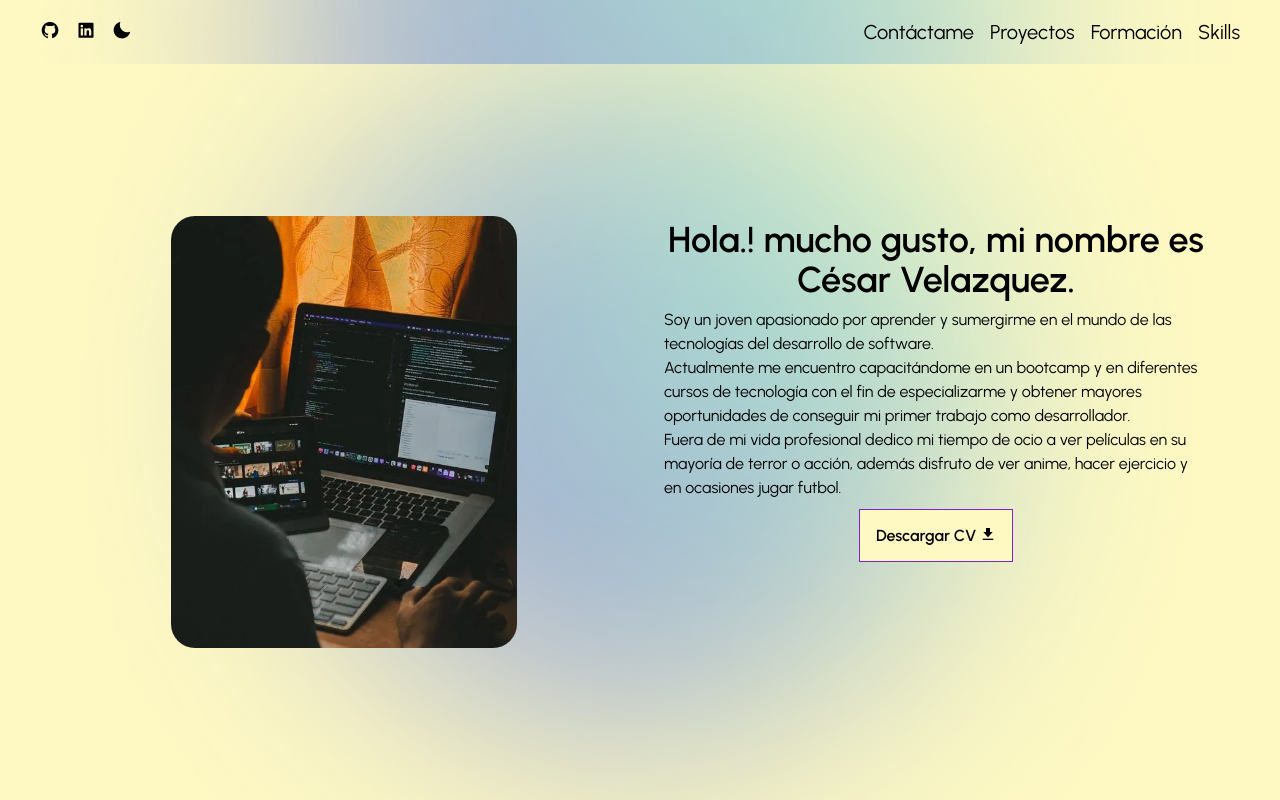
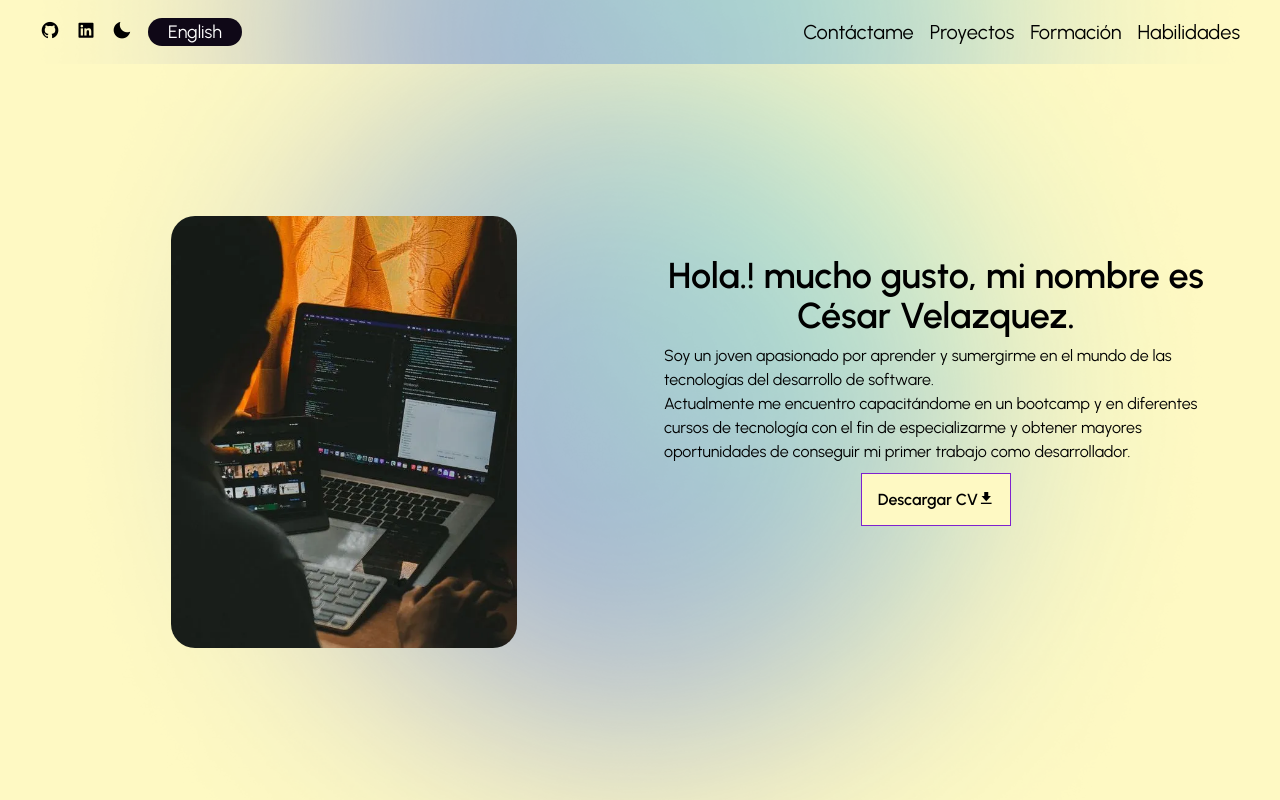
Before and after one commit to cesar-velazquez/miweb, a React (Vite) app: page / in a window 1280 px wide. Shown: the top 800 px of the page. Built offline with nearby package versions, Linux system fonts and the light colour scheme; what tailwindcss-animated would draw is missing.

Commit message:
add languages

```diff
--- a/package.json
+++ b/package.json
@@ -12,9 +12,11 @@
   "dependencies": {
     "@emailjs/browser": "^3.11.0",
     "animate.css": "^4.1.1",
+    "i18next": "^23.5.1",
     "react": "^18.2.0",
     "react-dom": "^18.2.0",
     "react-hook-form": "^7.46.1",
+    "react-i18next": "^13.2.2",
     "swiper": "^10.3.1",
     "tailwindcss-animated": "^1.0.1"
   },
--- a/src/App.jsx
+++ b/src/App.jsx
@@ -14,6 +14,7 @@ function App() {
   const [isOpen, setIsOpen] = useState(false)
   const [isdarkMode, setIsdarkMode] = useState(localStorage.getItem('theme') === 'dark')
   const [isloading, setIsloading] = useState(true)
+  const [currentLanguage, setCurrentLanguage] = useState('es')
 
   const MenuOpen = () => {
     setIsOpen(!isOpen)
@@ -40,7 +41,12 @@ useEffect (() =>{
       ) : (
         <main className='font-urbanist bg-yellow-100
         dark:bg-purple-bg dark:text-white  '>
-          <Navbar isdarkMode={isdarkMode} handleChangeMode={handleChangeMode} MenuOpen={MenuOpen} />
+          <Navbar
+          setCurrentLanguage={setCurrentLanguage}
+          currentLanguage={currentLanguage}
+          isdarkMode={isdarkMode}
+          handleChangeMode={handleChangeMode}
+          MenuOpen={MenuOpen} />
           {
             isOpen && <OpenMenu MenuOpen={MenuOpen} />
           }
--- a/src/components/About.jsx
+++ b/src/components/About.jsx
@@ -1,10 +1,12 @@
+import { t } from 'i18next'
 import React from 'react'
 
 const About = () => {
   return (
     // bg-[url(/imgs/fondo/RuedaLeft.jpg)] bg-left
     <main className='bg-yellow-100 bg-[url(/imgs/fondo/EllipseMiddle.png)] bg-left bg-no-repeat bg-cover
-    dark:bg-[url(/imgs/fondo/bgdesktop.png)] dark:bg-purple-bg dark:text-white transicion
+    dark:bg-[url(/imgs/fondo/bgdesktop.png)] dark:bg-purple-bg
+    dark:text-white transicion
     sm:bg-[url(/imgs/fondo/EllipseMiddle.png)] sm:bg-right  md:h-[100vh] sm:flex
     xl:max-w-[1200px] mx-auto ' >
 
@@ -13,20 +15,13 @@ const About = () => {
           <img className='w-[60%] rounded-3xl ' src="/imgs/mifoto.webp" alt="Mi foto" />
         </div>
         <div className='flex flex-col justify-center items-center'>
-          <h1 className='font-urbanist px-2 text-center md:text-3xl lg:text-4xl font-semibold' >Hola.! mucho gusto, mi nombre es <span className='border border-b-blue-800 border-none' > César Velazquez.</span></h1>
-          <p className='text-left font-urbanist px-4 py-2   '> Soy un joven apasionado por aprender y sumergirme en el mundo de las tecnologías
-            del desarrollo de software.
-            <br />
-            Actualmente me encuentro capacitándome en un bootcamp y en diferentes cursos de
-            tecnología con el fin de especializarme y obtener mayores oportunidades de conseguir
-            mi primer trabajo como desarrollador.
-            <br />
-            Fuera de mi vida profesional dedico mi tiempo de ocio a ver películas en su mayoría
-            de terror o acción, además disfruto de ver anime, hacer ejercicio y en ocasiones jugar
-            futbol.</p>
-            <div className='p-4 pb-8' >
-              <a className='p-4 border border-purple-700 bg-yellow-100 dark:bg-purple-bg dark:text-white dark:hover:text-purple-800 font-semibold hover:text-blue-600' href="/cv/César Velazquez Ortiz CV.pdf" target='_blank'>Descargar CV <i className='bx bxs-download dark:hover:text-yellow-200 hover:text-blue-500 '></i></a>
-            </div>
+          <h1 className='font-urbanist px-2 text-center md:text-3xl lg:text-4xl font-semibold' >{t('greeting')} <span className='border border-b-blue-800 border-none' > César Velazquez.</span></h1>
+          <p className='text-left font-urbanist px-4 py-2   '>{t('aboutfirst')}<br />{t('about')}<br />
+          </p>
+          <div className='p-4 pb-8' >
+            <a className='p-4 border border-purple-700 bg-yellow-100 dark:bg-purple-bg dark:text-white dark:hover:text-purple-800 font-semibold hover:text-blue-600' href="/cv/César Velazquez Ortiz CV.pdf"
+            target='_blank'>{t('downloadcv')}<i className='bx bxs-download dark:hover:text-yellow-200 hover:text-blue-500 '></i></a>
+          </div>
         </div>
       </div>
     </main>
--- a/src/components/Footer.jsx
+++ b/src/components/Footer.jsx
@@ -1,3 +1,4 @@
+import { t } from 'i18next'
 import React from 'react'
 
 const Footer = () => {
@@ -10,7 +11,7 @@ const Footer = () => {
                     <li><a href="https://www.linkedin.com/in/c%C3%A9sar-velazquez-722a9121b/" target="_blank"><i className='bx bxl-linkedin-square'></i></a></li>
                 </ul>
             </div>
-            <p className="text-center  "> © Copyright 2023 Realizado por <a href="#"><b>César
+            <p className="text-center  "> © {t('copyright')} <a href="#"><b>César
                 Velazquez</b></a> </p>
         </footer>
     )
--- a/src/components/Navbar.jsx
+++ b/src/components/Navbar.jsx
@@ -1,6 +1,18 @@
 import React from 'react'
+import { useTranslation } from 'react-i18next';
+import i18n from '../i18n';
 
-const Navbar = ({MenuOpen, handleChangeMode, isdarkMode}) => {
+const Navbar = ({ MenuOpen, handleChangeMode, isdarkMode, currentLanguage, setCurrentLanguage }) => {
+    const { t } = useTranslation();
+    const handleClick = () => {
+        if (currentLanguage === 'en') {
+            setCurrentLanguage('es');
+            i18n.changeLanguage('es');
+        } else {
+            setCurrentLanguage('en');
+            i18n.changeLanguage('en');
+        }
+    }
     return (
         <nav
             className='bg-[url(/imgs/fondo/EllipseMiddle.png)] px-4 bg-yellow-100 bg-center bg-cover bg-no-repeat
@@ -19,20 +31,23 @@ const Navbar = ({MenuOpen, handleChangeMode, isdarkMode}) => {
                                     <i className='cursor-pointer bx bxs-moon bx-spin-hover'></i>
                             }
                         </li>
+                        <button
+                            className="bg-purple-bg text-white text-lg px-5 rounded-3xl "
+                            onClick={handleClick}
+                        >{t('buttonT')}
+                        </button>
                     </ul>
                 </div>
                 {/* bg-blue-500 translate-x-1/2  */}
                 <div className='hidden sm:block sm:text-xl  '>
                     <ul id='about' className='flex gap-4'>
-                    <li><a href="#contact">Contáctame</a></li>
-                    <li><a href="#projects">Proyectos</a></li>
-                    <li><a href="#formation">Formación</a></li>
-                    <li><a href="#skills">Skills</a></li>
+                        <li><a href="#contact">{t('Contact')}</a></li>
+                        <li><a href="#projects">{t('Projects')}</a></li>
+                        <li><a href="#formation">{t('formation')}</a></li>
+                        <li><a href="#skills">{t('Skills')}</a></li>
                     </ul>
                 </div>
-            {/* <div> */}
                 <i onClick={MenuOpen} className='sm:hidden bx bx-menu cursor-pointer'></i>
-            {/* </div> */}
             </div>
 
         </nav>
--- a/src/components/OpenMenu.jsx
+++ b/src/components/OpenMenu.jsx
@@ -1,3 +1,4 @@
+import { t } from "i18next"
 
 function OpenMenu({ MenuOpen }) {
 
@@ -11,10 +12,10 @@ function OpenMenu({ MenuOpen }) {
             dark:bg-[url(/imgs/fondo/bgmobile.png)] dark:bg-purple-bg text-black dark:text-white
             `}>
             <ul id='about' className='cursor-pointer   gap-4'>
-                <li className="hover:bg-white hover:text-black rounded-3xl p-1" ><a href="#contact">Contáctame</a></li>
-                <li className="hover:bg-white hover:text-black rounded-3xl p-1" ><a href="#formation">Formación</a></li>
-                <li className="hover:bg-white hover:text-black rounded-3xl p-1" ><a href="#projects">Proyectos</a></li>
-                <li className="hover:bg-white hover:text-black rounded-3xl p-1" ><a href="#skills">Skills</a></li>
+                <li className="hover:bg-white hover:text-black rounded-3xl p-1" ><a href="#contact">{t('Contact')}</a></li>
+                <li className="hover:bg-white hover:text-black rounded-3xl p-1" ><a href="#formation">{t('formation')}</a></li>
+                <li className="hover:bg-white hover:text-black rounded-3xl p-1" ><a href="#projects">{t('Projects')}</a></li>
+                <li className="hover:bg-white hover:text-black rounded-3xl p-1" ><a href="#skills">{t('Skills')}</a></li>
             </ul>
         </div>
     )
--- a/src/components/Projects.jsx
+++ b/src/components/Projects.jsx
@@ -1,6 +1,7 @@
 import React, { useEffect, useState } from 'react'
 import ProjectData from '../Data/Projects.json'
 import 'animate.css';
+import { t } from 'i18next';
 
 const Projects = () => {
     const [projects, setProjects] = useState([])
@@ -20,7 +21,7 @@ const Projects = () => {
     xl:max-w-[1200px] mx-auto'>
 
             <hr className='bg-gray-500 h-[2px] mx-8 ' />
-            <h1 className='text-2xl font-urbanist text-center sm:text-4xl font-extrabold my-4 '>Proyectos</h1>
+            <h1 className='text-2xl font-urbanist text-center sm:text-4xl font-extrabold my-4 '>{t('Projects')}</h1>
             <div className='grid sm:grid-cols-2 md:grid-cols-3 gap-12 m-auto max-w-[1200px] pb-16'>
                 {
                     projects.map((project, index) => (
--- a/src/components/Skills.jsx
+++ b/src/components/Skills.jsx
@@ -6,6 +6,7 @@ import 'swiper/css/pagination';
 import 'swiper/css/navigation';
 // import required modules
 import { Autoplay, Pagination, Navigation } from 'swiper/modules';
+import { t } from 'i18next';
 
 const Skills = () => {
     return (
@@ -25,8 +26,8 @@ const Skills = () => {
             <hr className='bg-gray-500 h-[2px] mx-4' />
             <h1
                 className='font-urbanist text-2xl px-2 py-4
-            text-center sm:text-4xl font-extrabold' >Mis <span
-                    className='underline' >Habilidades</span></h1>
+            text-center sm:text-4xl font-extrabold' >{t('my')} <span
+                    className='underline' >{t('skills')}</span></h1>
 
             <Swiper
                 spaceBetween={30}
--- /dev/null
+++ b/src/i18n.js
@@ -0,0 +1,77 @@
+import i18n from 'i18next';
+import { initReactI18next } from 'react-i18next';
+
+i18n
+    .use(initReactI18next)
+    .init({
+        resources: {
+            es: {
+                translation: {
+                    buttonT: 'English',
+                    Contact:'Contáctame',
+                    Projects: 'Proyectos',
+                    formation: 'Formación',
+                    Technologies: 'Tecnologías',
+                    Skills: 'Habilidades',
+                    greeting: 'Hola.! mucho gusto, mi nombre es',
+                    aboutfirst: 'Soy un joven apasionado por aprender y sumergirme en el mundo de las tecnologías del desarrollo de software.',
+                    about: 'Actualmente me encuentro capacitándome en un bootcamp y en diferentes cursos de tecnología con el fin de especializarme y obtener mayores oportunidades de conseguir mi primer trabajo como desarrollador.',
+                    downloadcv:'Descargar CV',
+                    my:'Mis',
+                    skills:'Habilidades',
+                    formAcad:'Formación Académica',
+                    itsx:'Instituto Tecnológico Superior de Xalapa',
+                    bootcampAlura:'Bootcamp Alura',
+                    bootcampAcademlo:'Bootcamp Academlo',
+                    curriculum:'Curriculum',
+                    becarioux:'Becario en Universidad de Xalapa en el área de Coordinación de Tecnologías de la Información.',
+                    soporteux:'Soporte técnico en el área de Coordinación de Tecnologías de la Información.'                    ,
+                    nameUser: 'Nombre',
+                    email:'Correo',
+                    message:'Mensaje',
+                    send:'Enviar',
+                    copyright:'Copyright 2023 Realizado por'
+
+
+                },
+            },
+            en: {
+                translation: {
+                    buttonT: 'Español',
+                    Contact:'Contact',
+                    Projects: 'Projects',
+                    formation: 'Formation',
+                    Technologies: 'Technologies',
+                    Skills: 'Skills',
+                    greeting: 'Hello.! Nice to meet you, my name is',
+                    aboutfirst: 'I am a young man passionate about learning and immersing myself in the world of software development technologies.',
+                    about:"I am currently training in a bootcamp and in different technology courses in order to specialize and obtain greater opportunities to get my first job as a developer.",
+                    downloadcv:'Download CV',
+                    my:'My',
+                    skills:'Skills',
+                    formAcad:'Academic training',
+                    itsx:'Higher Technological Institute of Xalapa',
+                    bootcampAlura:'Bootcamp Alura',
+                    bootcampAcademlo:'Bootcamp Academlo',
+                    curriculum:'Curriculum',
+                    becarioux:'Intern at the University of Xalapa in the area of Information Technology Coordination.',
+                    soporteux:'Technical support in the area of Information Technology Coordination.',
+                    nameUser: 'Username',
+                    email:'E-mail',
+                    message:'Message',
+                    send:'Send',
+                    copyright:'Copyright 2023 Made by'
+
+
+
+                }
+            },
+        },
+        lng: 'es',
+        fallbackLng: 'en',
+        interpolation: {
+            escapeValue: false,
+        },
+    });
+
+export default i18n;
```
Also changed, not shown: src/components/Contact.jsx (+6 -5 lines), src/components/Studies.jsx (+9 -12 lines), 1 other file (tests, documents, lock files or other folders). Lines whose indentation alone changed are shown as unchanged.
